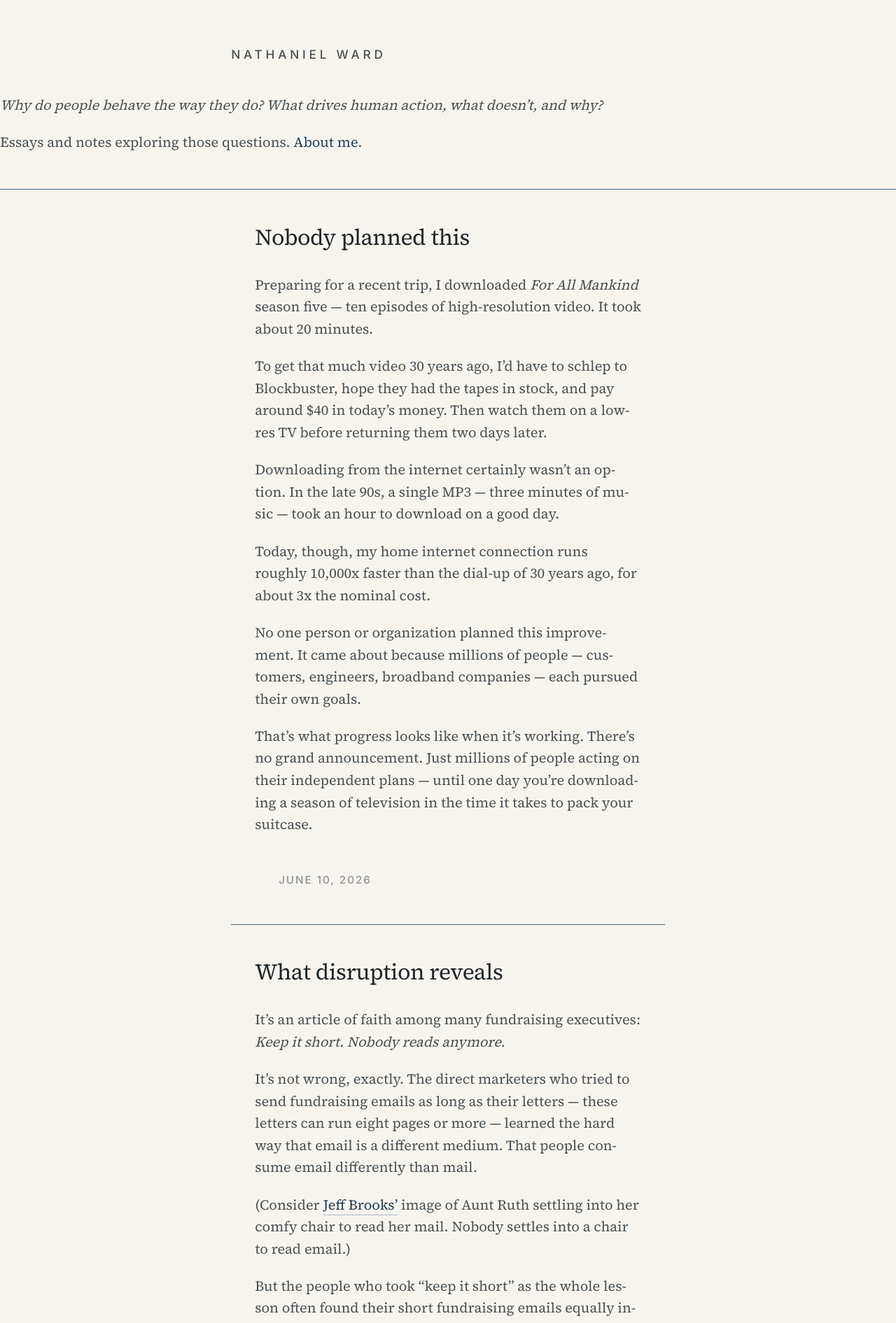
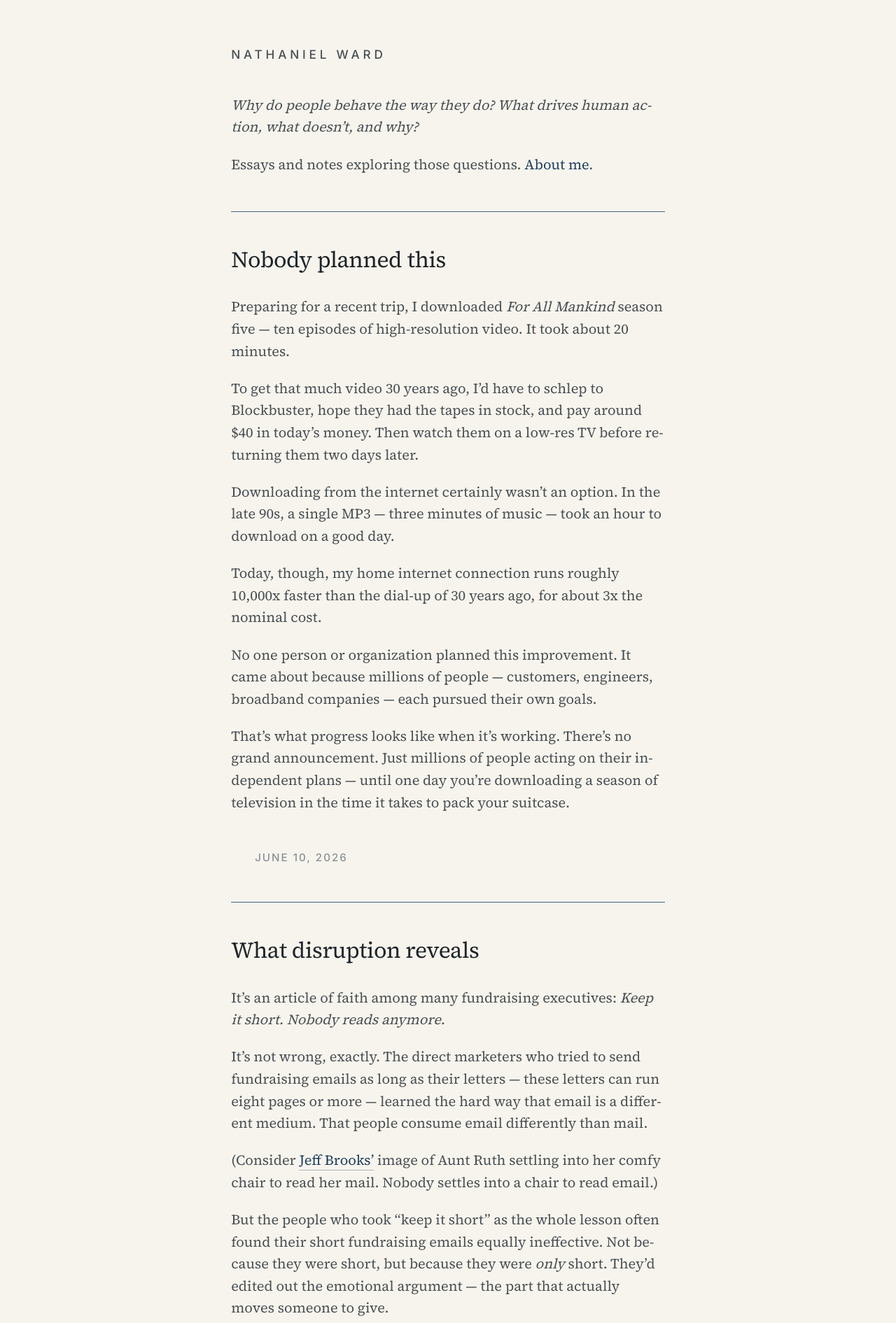
Before and after one commit to nathanielward/nathanielward.github.io, a Jekyll site: the page built from index.html, in a window 1280 px wide. Shown: the top 1891 px of the page at 70% size. Built offline with Jekyll 4.4.1, drawn with Linux system fonts in a browser that asks for light colours; the list of posts is cut into pages by our own code.

Commit message:
Update layout styles for header, article, and footer
Refactor header, article, and footer styles for consistency.

```diff
--- a/_sass/_ui.scss
+++ b/_sass/_ui.scss
@@ -74,10 +74,20 @@ body{
   }
 }
 
-header, article, footer, main {
+header, main, footer, .intro {
   box-sizing: border-box;
   margin: 0 auto;
   padding: 0 var(--pad-x);
+  max-width: var(--measure);
+  width: 100%;
+  text-align: left;
+  white-space: normal;
+  vertical-align: top;
+}
+
+article {
+  box-sizing: border-box;
+  margin: 0 auto;
   max-width: var(--measure);
   width: 100%;
   text-align: left;
```
